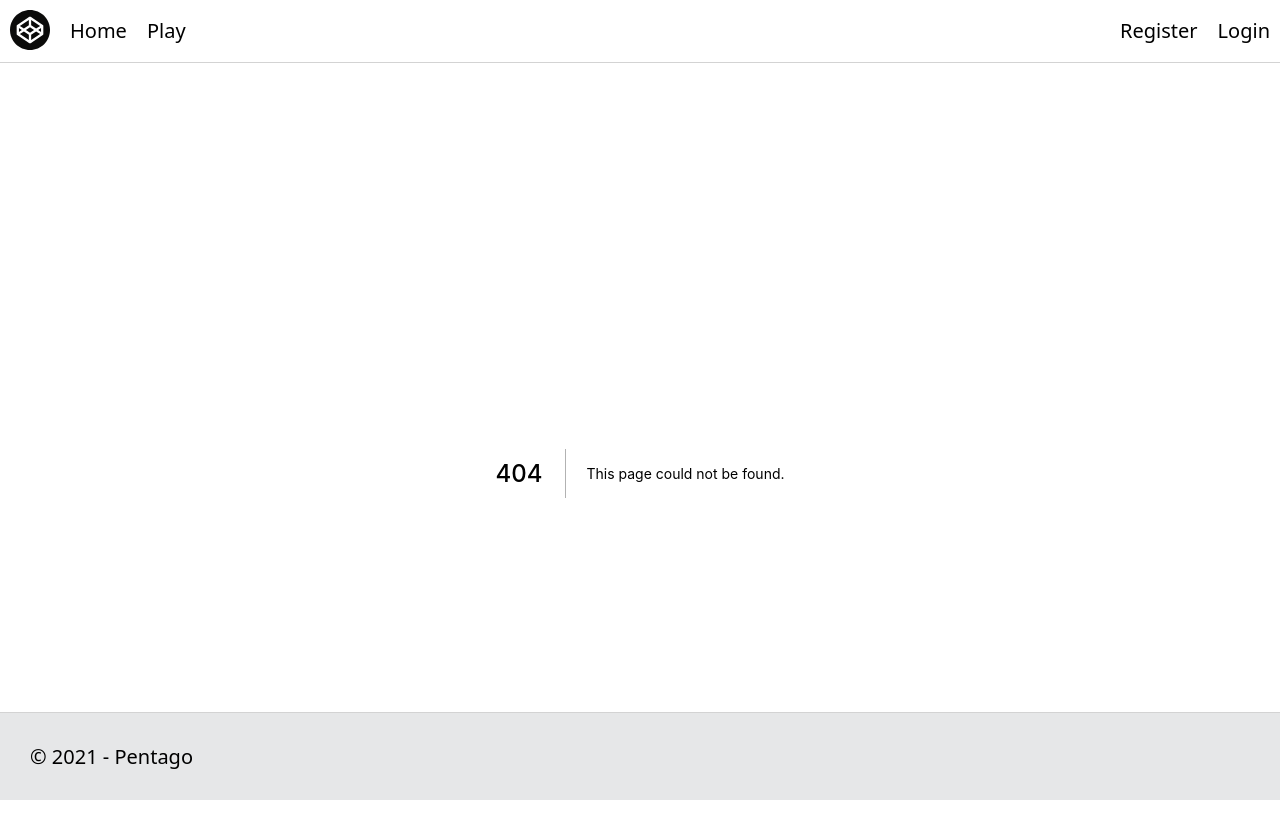
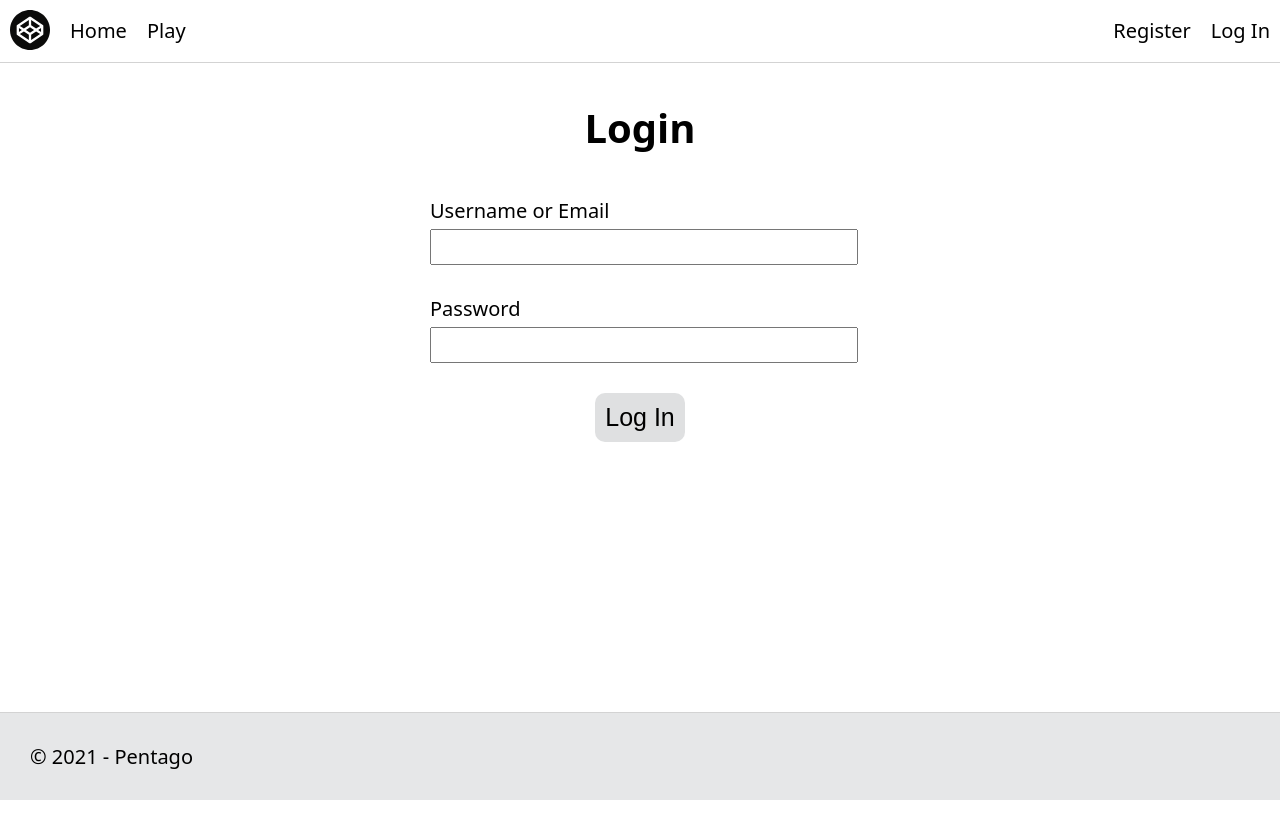
Before and after one commit to TaeKwonZeus/pentago-next, a Next.js app: page /auth/login in a window 1280 px wide. Before the commit this address had no page. Shown: the top 838 px of the page. After the commit the page ends 800 px from the top, so only its background shows below. Built offline with nearby package versions, Linux system fonts and the light colour scheme; a web font is replaced by a local one.

Commit message:
added simple stuff

```diff
--- a/components/layout.tsx
+++ b/components/layout.tsx
@@ -30,7 +30,7 @@ const Layout: NextPage = ({ children }) => (
               <a className="hover-highlight">Register</a>
             </Link>
             <Link href="/auth/login">
-              <a className="hover-highlight">Login</a>
+              <a className="hover-highlight">Log In</a>
             </Link>
           </nav>
         </div>
--- /dev/null
+++ b/pages/api/auth/login.ts
@@ -0,0 +1,14 @@
+import { NextApiHandler } from 'next';
+import withSession from '../../../lib/session';
+
+interface LoginRequestBody {
+  usernameOrEmail: string;
+  password: string;
+}
+
+const Login: NextApiHandler = (req, res) => {
+  const body: LoginRequestBody = req.body;
+};
+
+export default withSession(Login);
+export type { LoginRequestBody };
--- /dev/null
+++ b/pages/auth/login.tsx
@@ -0,0 +1,47 @@
+import { NextPage } from 'next';
+import { FormEvent } from 'react';
+import styles from '../../styles/Login.module.css';
+import { LoginRequestBody } from '../api/auth/login';
+
+const Login: NextPage = () => {
+  const loginUser = async (event: FormEvent) => {
+    event.preventDefault();
+
+    const usernameOrEmail = event.target[0].value;
+    const password = event.target[1].value;
+
+    const res = await fetch('/api/auth/login', {
+      method: 'POST',
+      headers: {
+        'Content-Type': 'application/json',
+      },
+      body: JSON.stringify({
+        usernameOrEmail: usernameOrEmail,
+        password: password,
+      } as LoginRequestBody),
+    });
+  };
+
+  return (
+    <div className={styles.container}>
+      <h1>Login</h1>
+      <form onSubmit={loginUser}>
+        <div>
+          <label htmlFor="usernameOrEmail">Username or Email</label>
+          <input name="usernameOrEmail" type="text" required />
+        </div>
+        <div>
+          <label htmlFor="password">Password</label>
+          <input name="password" type="password" required />
+        </div>
+        <div className={styles.buttonWrapper}>
+          <button type="submit" className={styles.submitButton}>
+            Log In
+          </button>
+        </div>
+      </form>
+    </div>
+  );
+};
+
+export default Login;
--- a/pages/auth/register.tsx
+++ b/pages/auth/register.tsx
@@ -13,7 +13,7 @@ const Register: NextPage = () => {
 
     const username: string = event.target[0].value;
     const email: string = event.target[1].value;
-    const password: string = event.target[1].value;
+    const password: string = event.target[2].value;
 
     const res = await fetch(`${config.apiURL}/auth/register`, {
       method: 'POST',
@@ -51,7 +51,7 @@ const Register: NextPage = () => {
         </div>
         <div>
           <label htmlFor="password">Password</label>
-          <input name="password" required />
+          <input name="password" type="password" required />
         </div>
         <div className={styles.buttonWrapper}>
           <button type="submit" className={styles.submitButton}>
```
